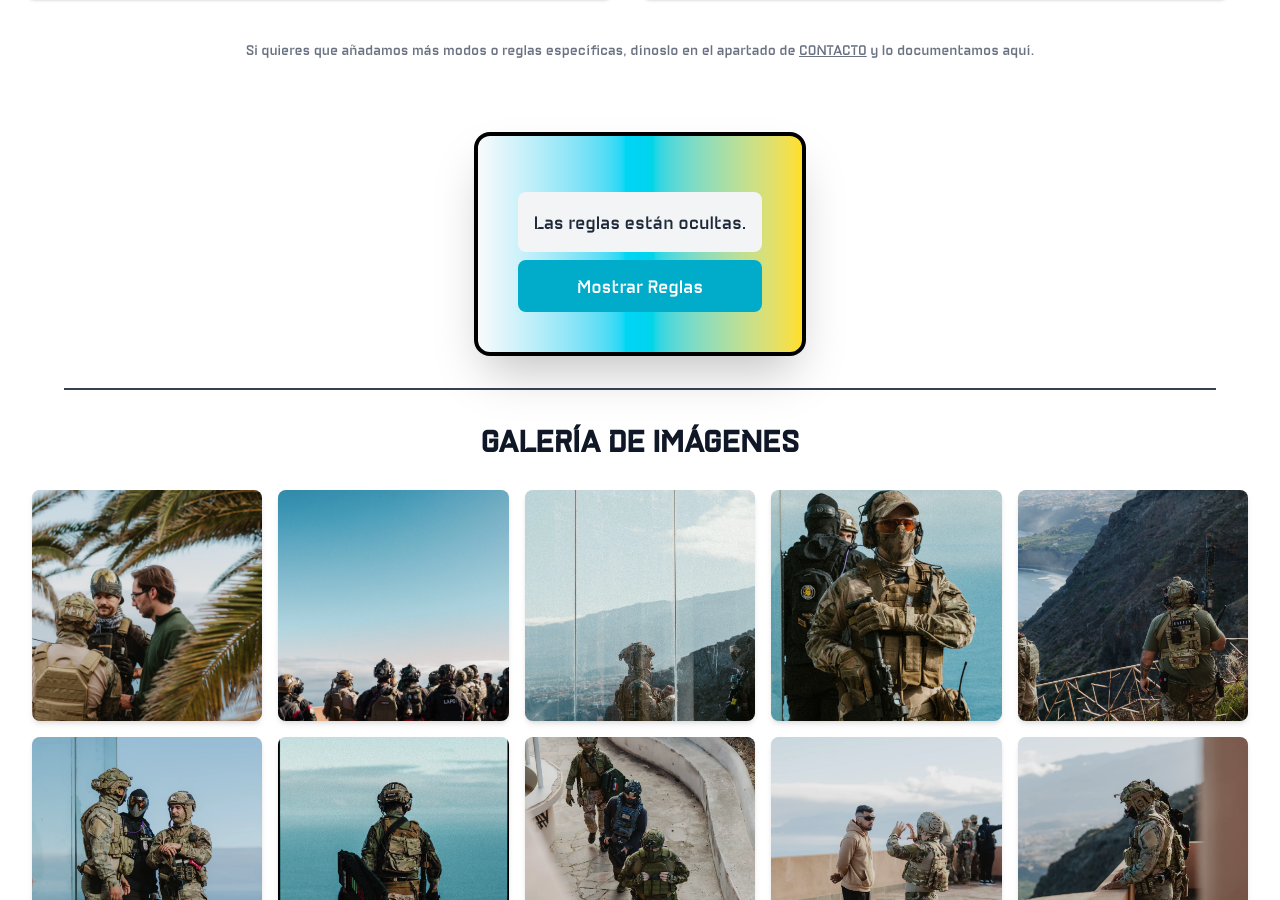
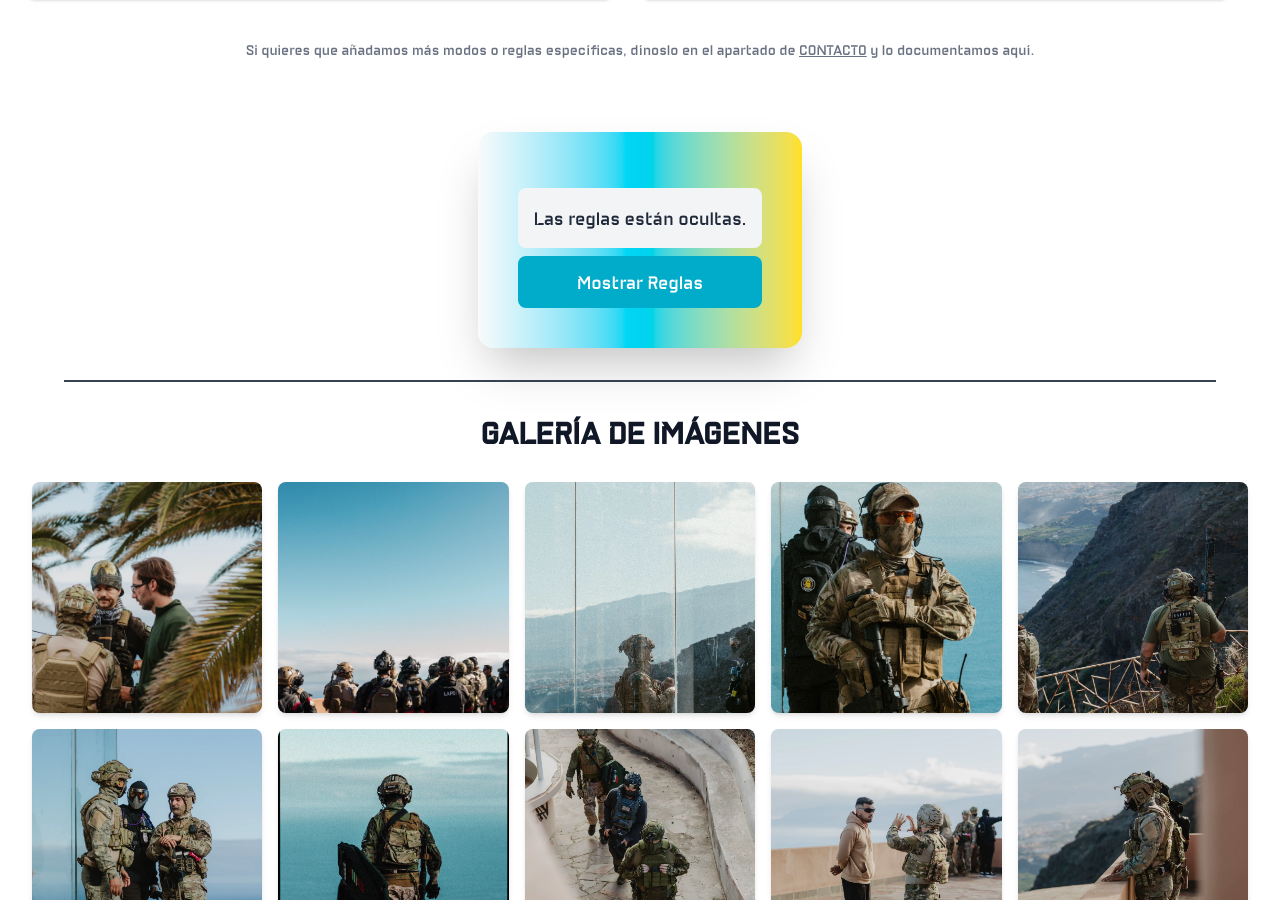
Before and after one commit to javihpdev/AirsoftAtlantico, a SvelteKit app: page / in a window 1280 px wide. Shown: the part 1631-2531 px from the top of the page. Built offline with nearby package versions, Linux system fonts and the light colour scheme.

Commit message:
Version movil ensanchada para que se lea mejor, cambio en las reglas

```diff
--- a/src/routes/+page.svelte
+++ b/src/routes/+page.svelte
@@ -73,9 +73,8 @@
     </section>
 
     <!-- seccion de reglas -->
-    <section id="rules" class="flex w-full justify-center items-center scroll-mt-32">
-        <div class="bg-gradient-to-r from-gray-50 via-cyan-400 max-w-[90%] to-yellow-300 border-4 border-black shadow-2xl rounded-2xl p-10 my-8 text-lg text-gray-900 text-center transition-transform duration-300 hover:shadow-cyan-400/40">
-            <!-- Aquí va el componente Rules -->
+    <section id="rules" class="flex w-full max-w-full justify-center items-center scroll-mt-32">
+    <div class="bg-gradient-to-r from-gray-50 via-cyan-400 to-yellow-300 shadow-2xl rounded-2xl my-8 text-lg text-gray-900 text-center transition-transform duration-300 hover:shadow-cyan-400/40">
             <Rules/>
         </div>
     </section>
--- a/src/routes/rulesAirsoft/Rules.svelte
+++ b/src/routes/rulesAirsoft/Rules.svelte
@@ -19,7 +19,7 @@
 
 
 {#if isOpen}
-<div  class="flex flex-col max-w-5xl p-8 rounded-xl shadow-lg shadow-blue-800 gap-8 bg-gradient-to-br from-gray-50 to-white {isOpen ? ' block' : ' hidden'}">
+<div  class="flex flex-col w-full p-8 rounded-xl shadow-lg shadow-blue-800 gap-8 bg-gradient-to-br from-gray-50 to-white {isOpen ? ' block' : ' hidden'}">
     <img src="images/logo.png" alt="logo" class="w-32 h-32 mx-auto mb-4"/>
     <h1 class="text-2xl font-bold text-center text-gray-800 mb-4">REGLAS DE LA ASOCIACIÓN DE AIRSOFT DEL ATLÁNTICO</h1>
 
@@ -62,7 +62,7 @@
         <ul class="space-y-3">
             <li class="flex items-start p-4 rounded-md bg-blue-50 border-l-4 border-blue-400 rounded-r-lg hover:bg-blue-100 transition-colors duration-200">
                 <span class="w-2 h-2 bg-blue-400 rounded-full mt-2 mr-3 flex-shrink-0"></span>
-                <span class="text-gray-800">Está prohibido el uso de réplicas reales o que se asemejen a armas reales (ejemplo: Glock 17 real, M4 real, etc).</span>
+                <span class="text-gray-800">Prohibido el uso de armas de fogueo.</span>
             </li>
             <li class="flex items-start p-4 rounded-md bg-blue-50 border-l-4 border-blue-400 rounded-r-lg hover:bg-blue-100 transition-colors duration-200">
                 <span class="w-2 h-2 bg-blue-400 rounded-full mt-2 mr-3 flex-shrink-0"></span>
@@ -209,7 +209,7 @@
 
 </div>
 {:else}
-<div class="flex flex-col">
+<div class="flex flex-col p-10">
     <div class="mt-4 p-4 bg-gray-100 rounded-lg">   <p class="text-gray-800">Las reglas están ocultas.</p></div>
     <button class="mt-2 cursor-pointer rounded-lg p-3 bg-[#00ACC9] text-white" onclick={toggleSection}>Mostrar Reglas</button>
 </div>
```
